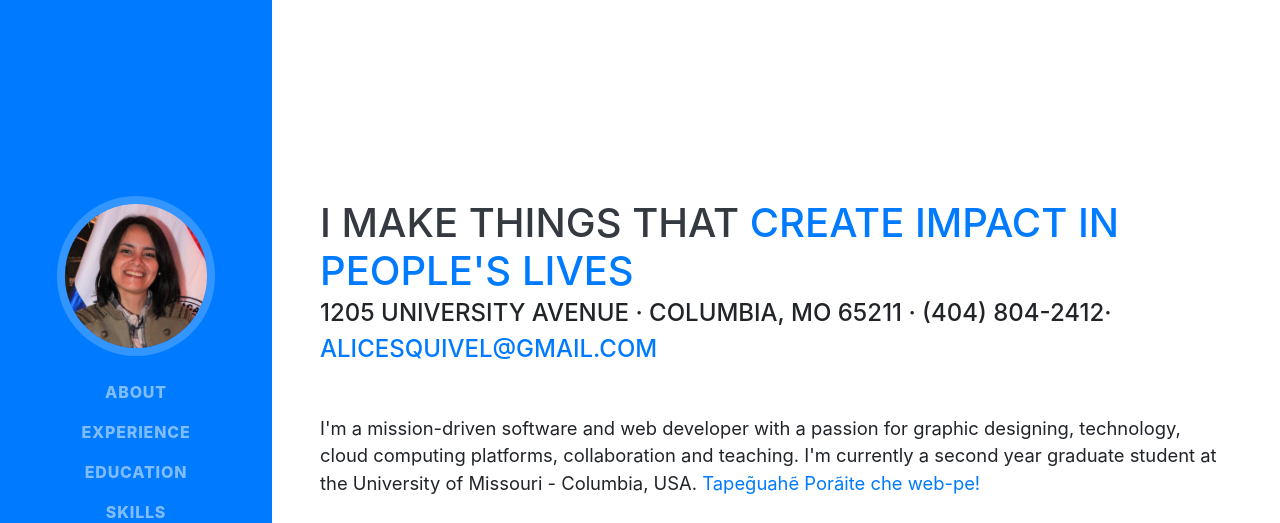
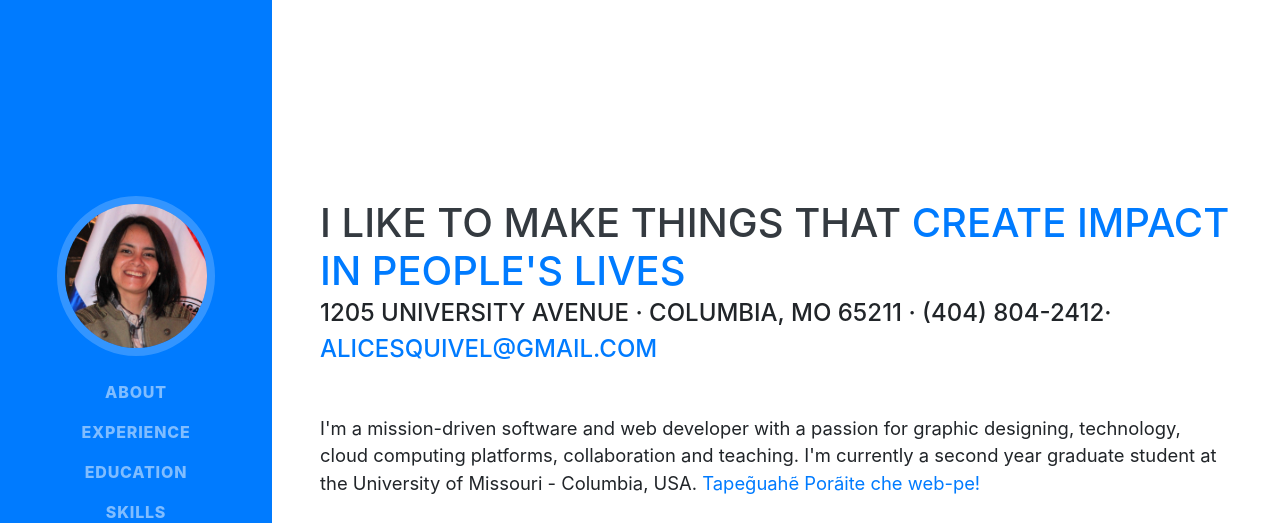
Before and after one commit to alicesquivel/mywebsite, a website with bundled scripts: page index.html in a window 1280 px wide. Shown: the top 523 px of the page. Built offline with nearby package versions, Linux system fonts and the light colour scheme; a web font is replaced by a local one.

Commit message:
modified title

```diff
--- a/index.html
+++ b/index.html
@@ -63,7 +63,7 @@
 
     <section class="resume-section p-3 p-lg-5 d-flex align-items-center" id="about">
       <div class="w-100">
-        <h1 class="mb-0">I make things that
+        <h1 class="mb-0">I like to make things that
           <span class="text-primary">create impact in people's lives</span>
         </h1>
         <div class="subheading mb-5">1205 University Avenue · Columbia, MO 65211 · (404) 804-2412·
```
